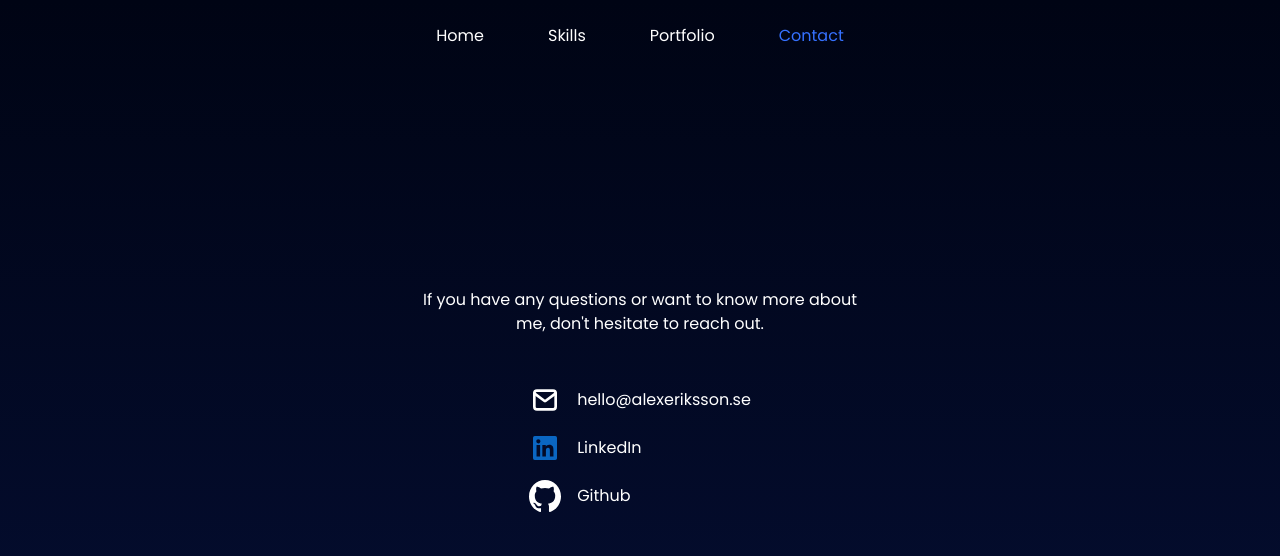
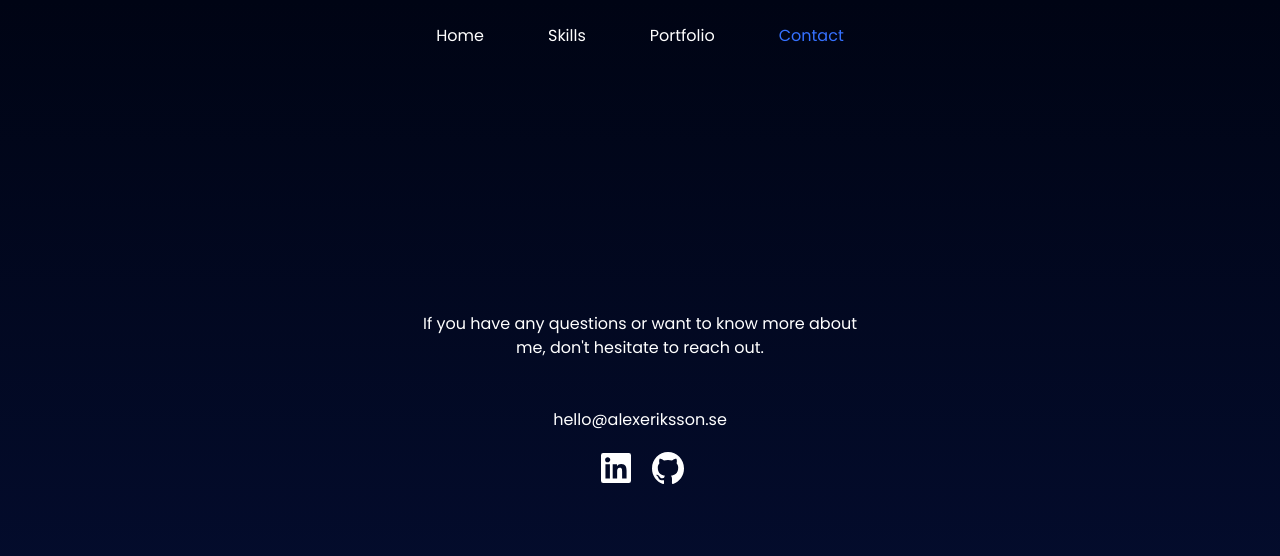
Before and after one commit to alexanderiksson/Portfolio, a React (Vite) app: page /contact in a window 1280 px wide. Shown: the top 556 px of the page. Built offline with nearby package versions, Linux system fonts and the light colour scheme.

Commit message:
Changed contact page

```diff
--- a/src/pages/Contact.jsx
+++ b/src/pages/Contact.jsx
@@ -13,16 +13,15 @@ export default function Contact() {
                     <p className="max-w-md text-center mb-12">If you have any questions or want to know more about me, don't hesitate to reach out.</p>
                     <div className="flex flex-col gap-4">
                         <div className="flex items-center gap-4">
-                            <img src="/mail.svg" alt="" width="32px"/>
                             <a className="text-white" href="mailto:hello@alexeriksson.se">hello@alexeriksson.se</a>
                         </div>
-                        <div className="flex items-center gap-4">
-                            <img src="/linkedin.svg" alt="" width="32px"/>
-                            <a className="text-white" href="https://www.linkedin.com/in/alexander-eriksson-302bb8237/">LinkedIn</a>
-                        </div>
-                        <div className="flex items-center gap-4">
-                            <img src="/github.svg" alt="" width="32px"/>
-                            <a className="text-white" href="https://github.com/alexanderiksson">Github</a>
+                        <div className="flex justify-center items-center gap-4">
+                            <a className="text-white" href="https://www.linkedin.com/in/alexander-eriksson-302bb8237/">
+                                <img src="/linkedin.svg" alt="" width="40px"/>
+                            </a>
+                            <a className="text-white" href="https://github.com/alexanderiksson">
+                                <img src="/github.svg" alt="" width="32px"/>
+                            </a>
                         </div>
                     </div>
                 </div>
```
Also changed, not shown: public/linkedin.svg.
